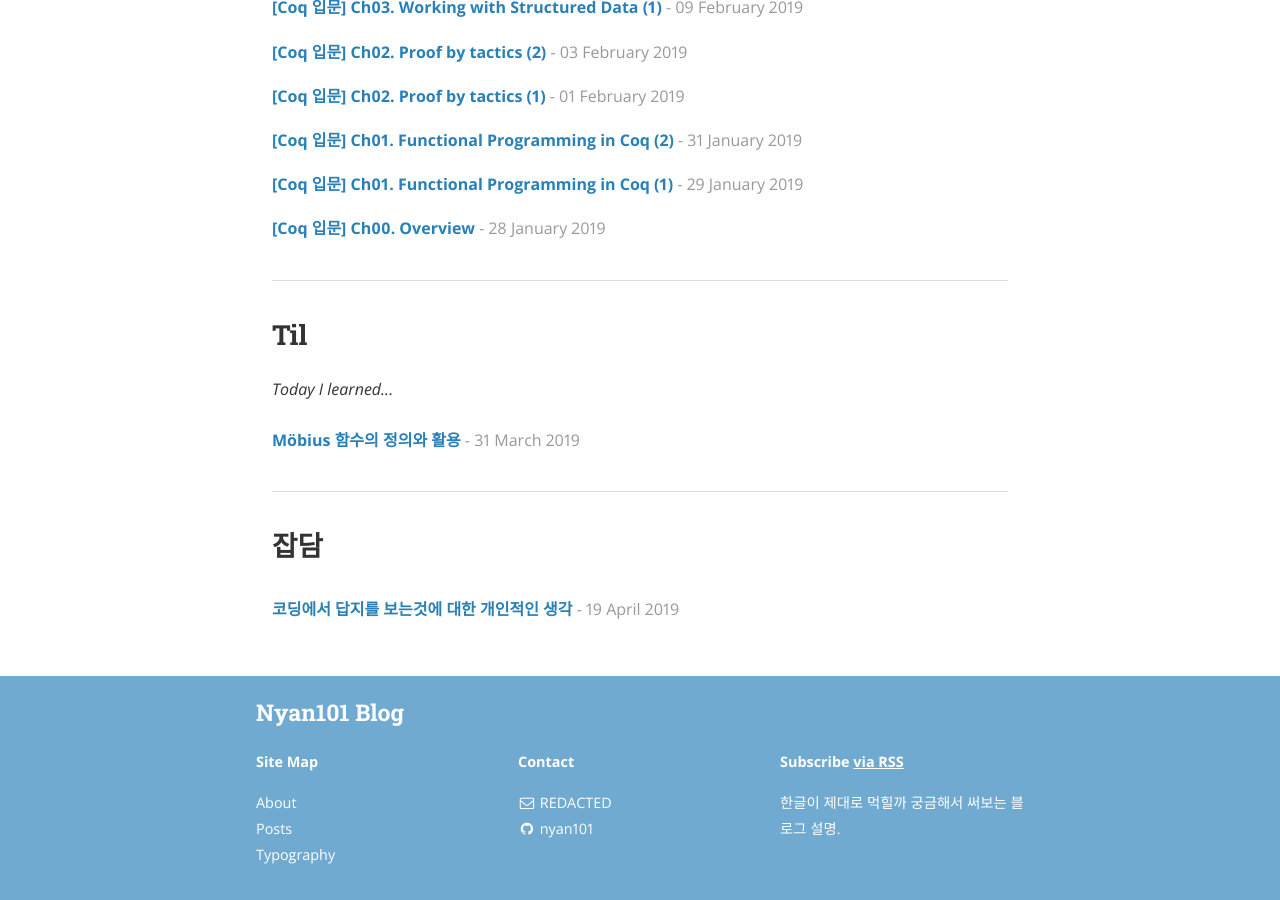
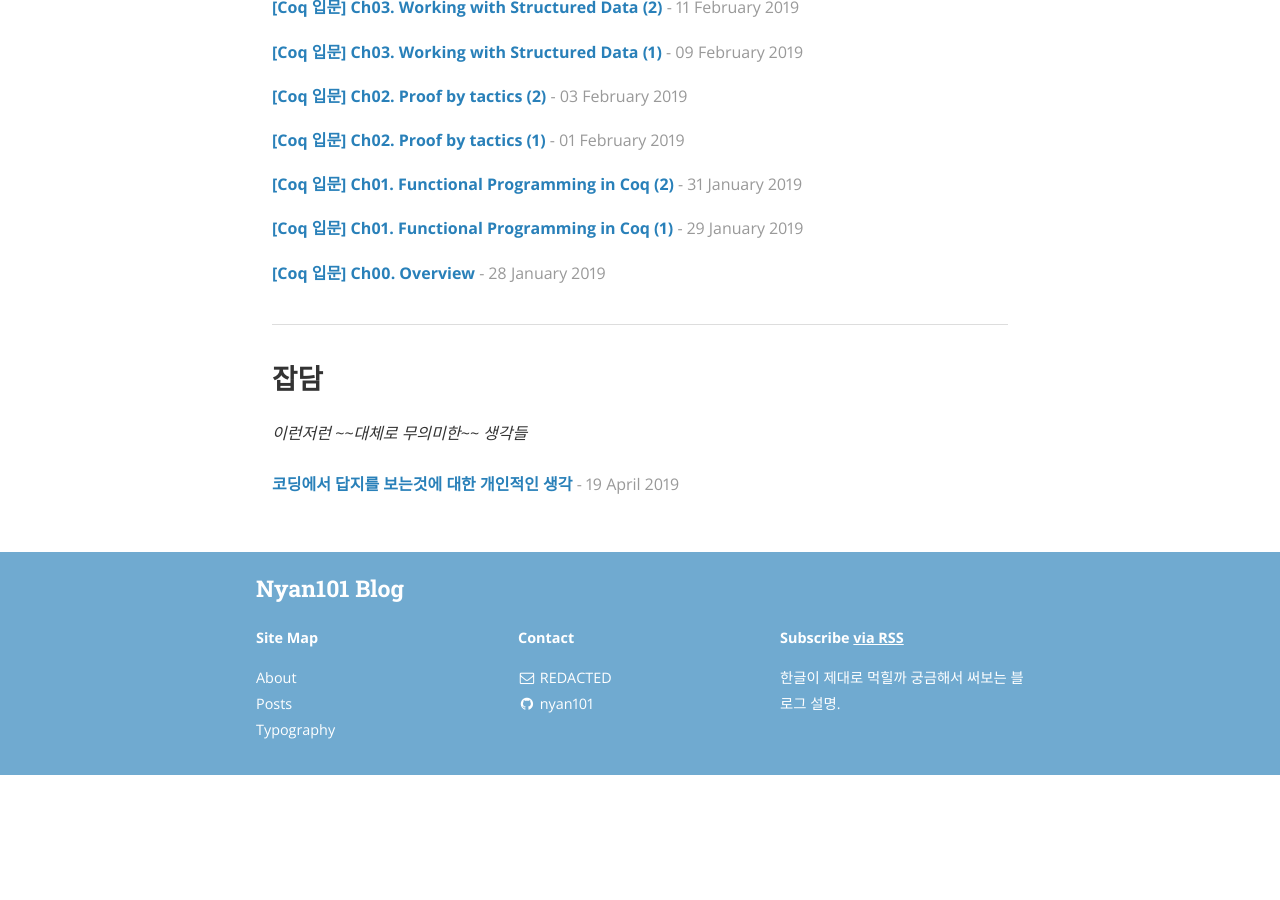
Before and after one commit to nyan101/nyan101.github.io, a Jekyll site: the page built from posts.html, in a window 1280 px wide and 900 px high, scrolled down 1592 px. Built offline with Jekyll 4.4.1, drawn with Linux system fonts in a browser that asks for light colours; nearby versions of some CDN libraries; a style sheet for code colours, icons or effects is not loaded; after the commit the page ends 2367 px from its top, so only the background shows below that; some of the changed text lies outside the part shown.

Commit message:
change category

```diff
--- a/_config.yml
+++ b/_config.yml
@@ -61,11 +61,11 @@
   - cat: Dummy
     desc: "Just some placeholder posts, lorem ipsum and the rest."
 
+  - cat: 잡담
+    desc: "이런저런 ~~대체로 무의미한~~ 생각들"
+
   - cat: 근황
     desc: "요새는 이렇게 살고 있습니다"
-
-  - cat: TIL
-    desc: "Today I learned..."
 
   - cat: 전산
     desc: "전산에 관한 잡다한 글을 씁니다"
```
Also changed, not shown: _posts/2019-03-31-Mobius-function.md (+1 -1 lines).
